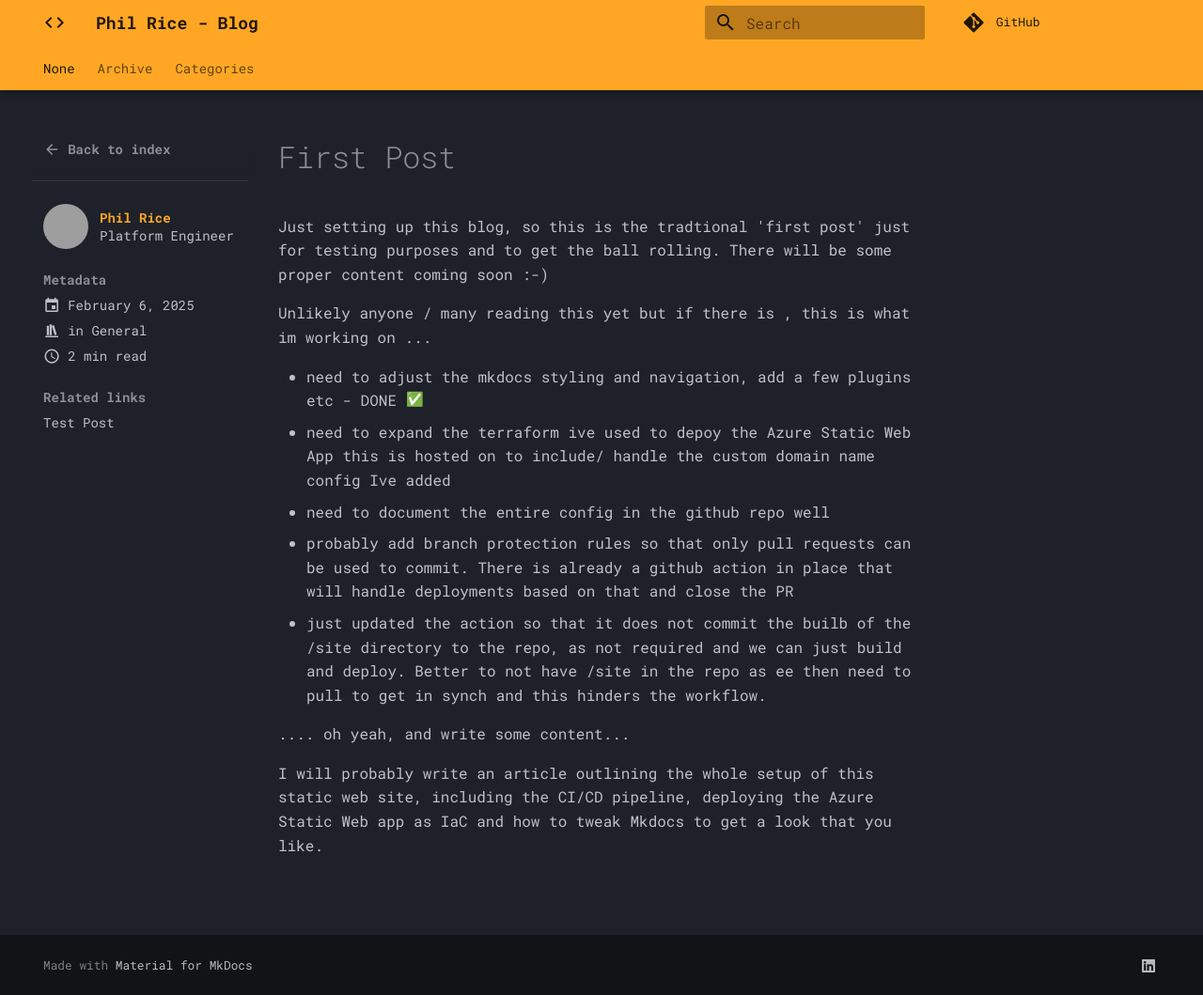
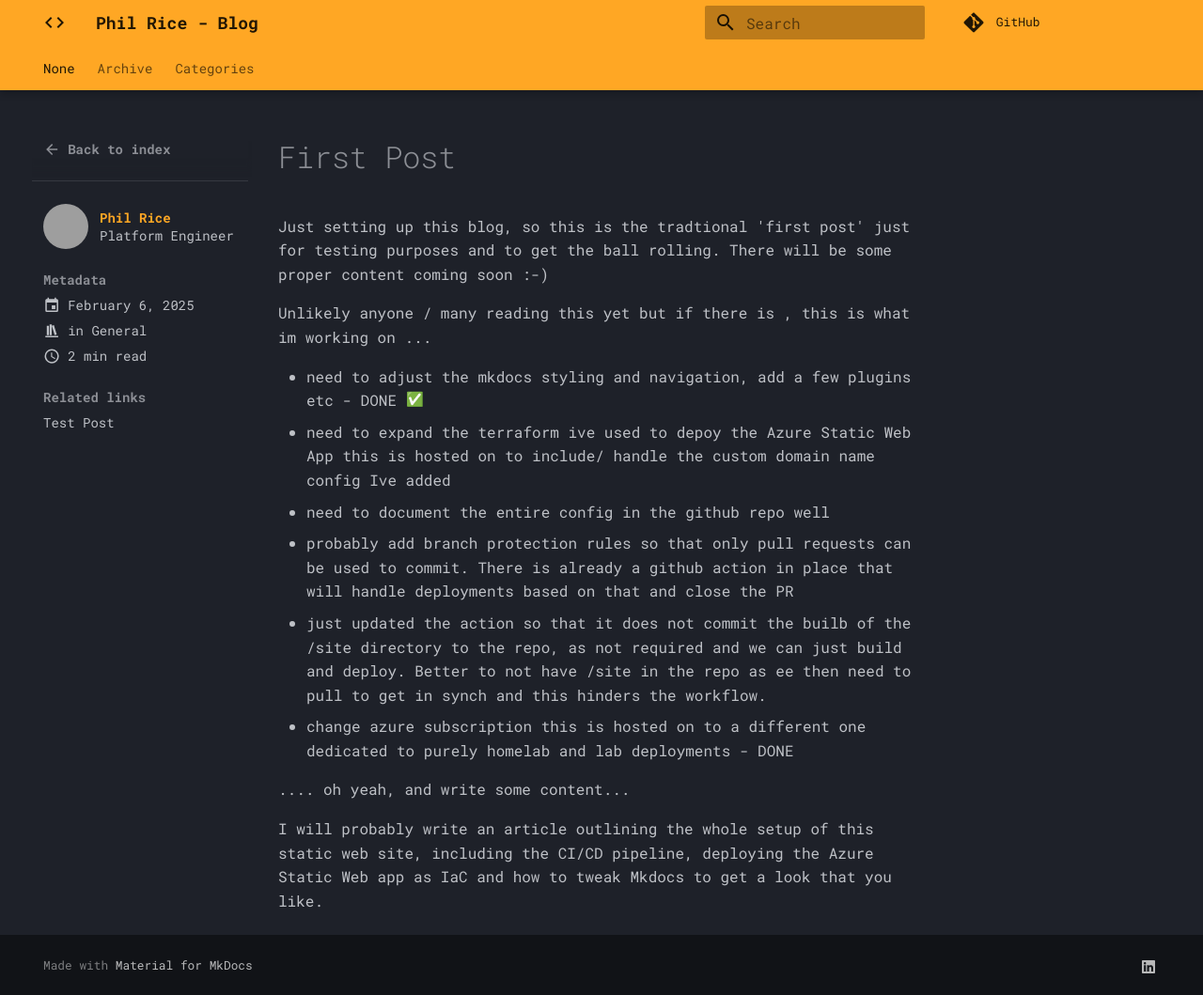
Before and after one commit to philrice/static-web-site-philrice-me, an MkDocs documentation site: the page built from docs/posts/first-post.md, in a window 1280 px wide and 1059 px high. Shown: the whole window at 94% size. Built offline with MkDocs 1.6.1 and Material for MkDocs 9.7.7, drawn with Linux system fonts in a browser that asks for light colours; emoji names are drawn with the system emoji font; comment, search, counter and statistics services are not loaded; grey boxes are pictures that could not be loaded.

Commit message:
update Azure subscription for homelab and lab deployments; add backend configuration for Terraform state

```diff
--- a/docs/posts/first-post.md
+++ b/docs/posts/first-post.md
@@ -20,6 +20,7 @@ Unlikely anyone / many reading this yet but if there is , this is what im workin
 - need to document the entire config in the github repo well
 - probably add branch protection rules so that only pull requests can be used to commit. There is already a github action in place that will handle deployments based on that and close the PR
 - just updated the action so that it does not commit the builb of the  /site directory to the repo, as not required and we can just build and deploy. Better to not have /site in the repo as ee then need to pull to get in synch and this hinders the workflow.
+- change azure subscription this is hosted on to a different one dedicated to purely homelab and lab deployments - DONE
 <!-- more -->
 .... oh yeah, and write some content...
 
```
Also changed, not shown: 1 other file.
